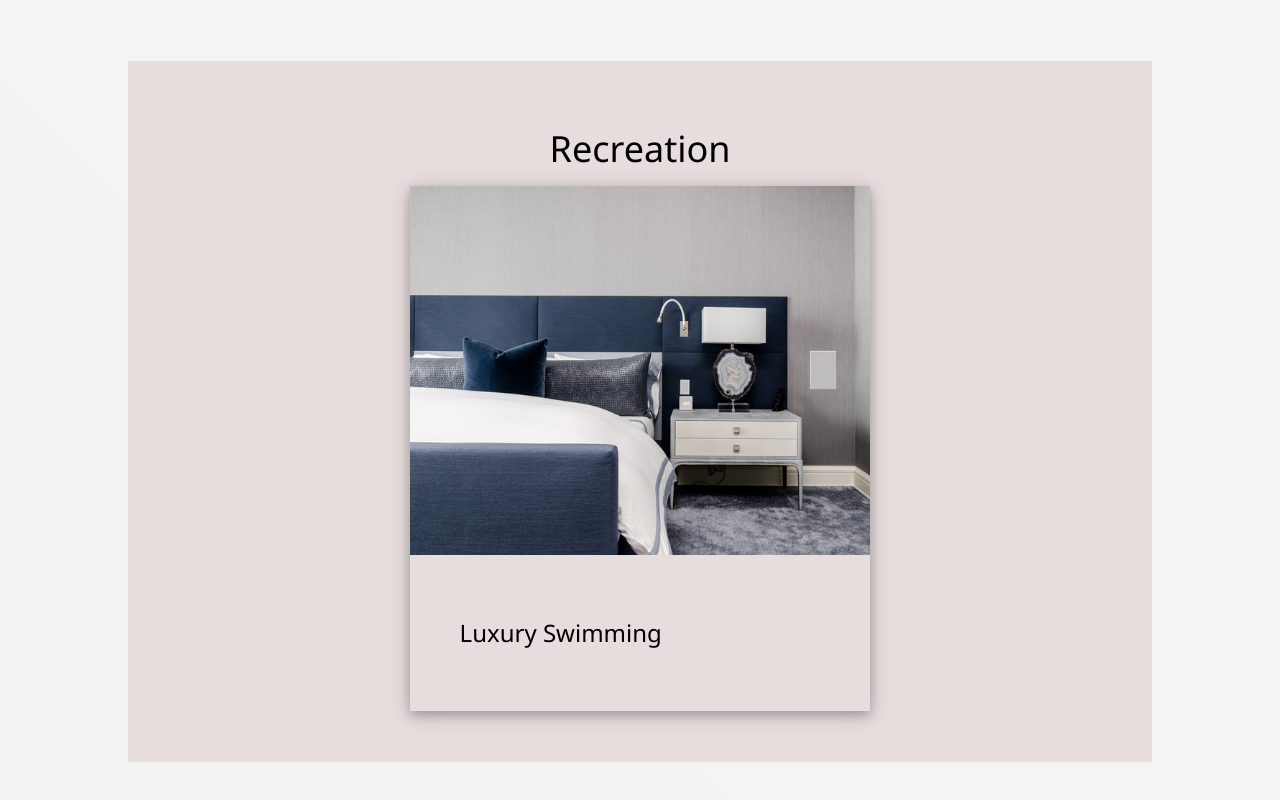
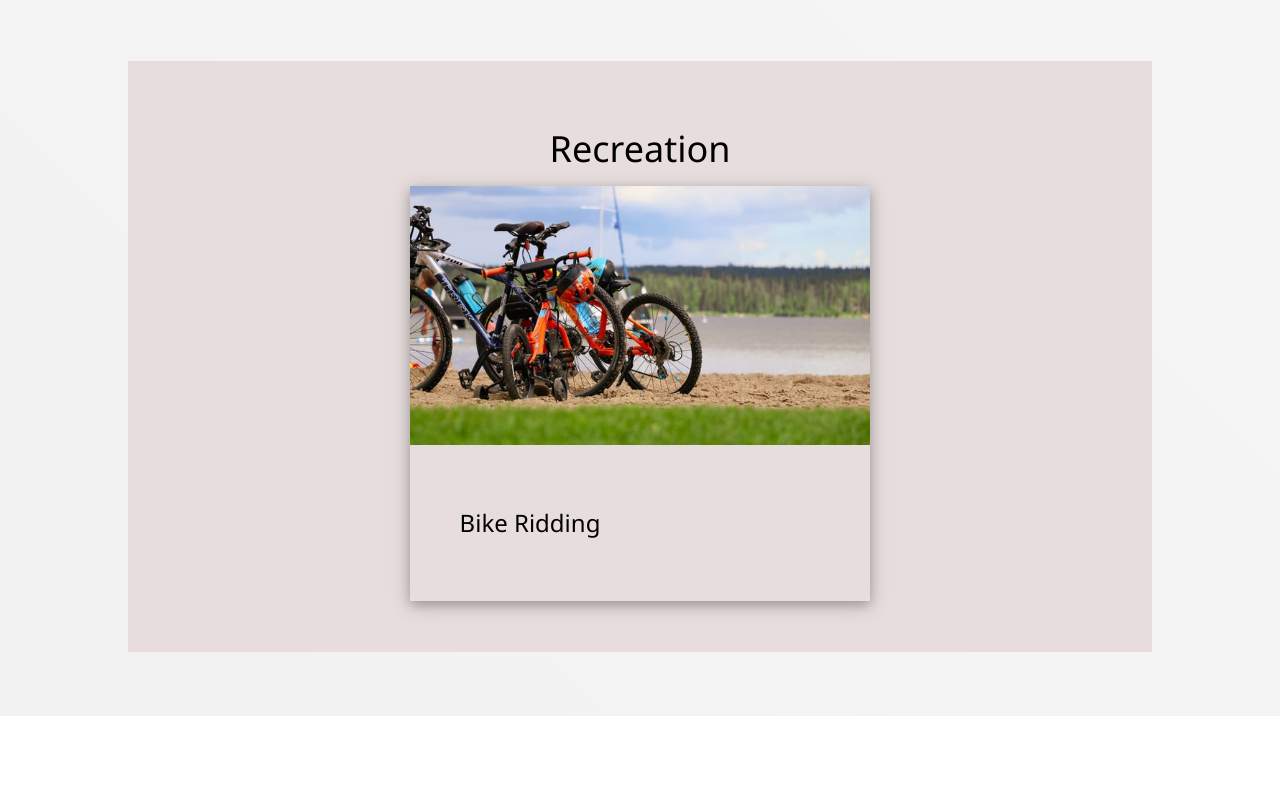
Before and after one commit to Emkayint/boulevard-resort, a plain HTML site: page index.html in a window 1280 px wide. Shown: the part 2691-3491 px from the top of the page. After the commit the page ends 3407 px from the top, so only its background shows below. Drawn offline with nearby package versions, Linux system fonts and the light colour scheme.

Commit message:
fx: slideshow error

```diff
--- a/index.html
+++ b/index.html
@@ -81,9 +81,9 @@
     <div class="container">
         <div class="activities">
             <h1>Recreation</h1>
-            <div class="column-content" >
+            <div class="column-content slides" >
                 <div class="w3-card-4">
-                    <img src="assets/chastity-cortijo-M8iGdeTSOkg-unsplash.jpg" alt="">
+                    <img src="assets/fabio-fistarol-qai_Clhyq0s-unsplash.jpg" alt="">
                     <div class="my-text">
                         <h3>Luxury Swimming</h3>
                     </div>
@@ -91,25 +91,25 @@
             </div>
             <div class="column-content slides" >
                 <div class="w3-card-4">
-                    <img src="assets/chastity-cortijo-M8iGdeTSOkg-unsplash.jpg" alt="">
+                    <img src="assets/waldemar-brandt-WTvDRCNvqhM-unsplash.jpg" alt="">
                     <div class="my-text">
-                        <h3>Luxury Swimming</h3>
+                        <h3>Atv Ridding</h3>
                     </div>
                 </div>
             </div>
             <div class="column-content slides" >
                 <div class="w3-card-4">
-                    <img src="assets/chastity-cortijo-M8iGdeTSOkg-unsplash.jpg" alt="">
+                    <img src="assets/a-k-IHvHq9GpVGg-unsplash.jpg" alt="">
                     <div class="my-text">
-                        <h3>Luxury Swimming</h3>
+                        <h3>Bike Ridding</h3>
                     </div>
                 </div>
             </div>
             <div class="column-content slides" >
                 <div class="w3-card-4">
-                    <img src="assets/chastity-cortijo-M8iGdeTSOkg-unsplash.jpg" alt="">
+                    <img src="assets/giuseppe-famiani-CLdavAHx6Ho-unsplash.jpg" alt="">
                     <div class="my-text">
-                        <h3>Luxury Swimming</h3>
+                        <h3>Outdoor Camping</h3>
                     </div>
                 </div>
             </div>
--- a/script.js
+++ b/script.js
@@ -1,13 +1,13 @@
 
-let no = 0;
-showSlides()
+let slideIndex = 0;
+showSlides();
 
 function showSlides(){
     let i;
     let slides = document.getElementsByClassName("slides");
 
     for(i = 0; i < slides.length; i++){
-        slides[i].style.display = "slideIndexne";
+        slides[i].style.display = "none";
     }
 
     slideIndex ++;
```
